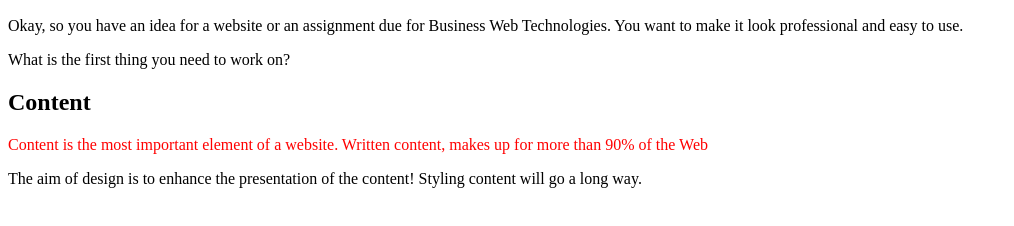
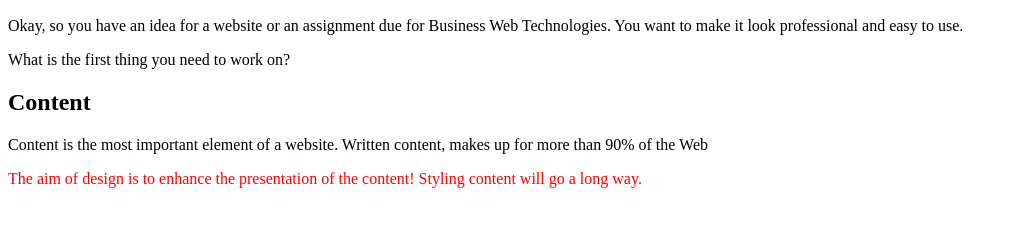
Before and after one commit to kaixinlong/ISYS3004-Web-Page-Design, a plain HTML site: page index.html in a window 1280 px wide. Shown: the part 110-336 px from the top of the page, without its empty margins (0-1014 px from the left). Drawn offline with Linux system fonts and the light colour scheme.

Commit message:
Add attributes

```diff
--- a/index.html
+++ b/index.html
@@ -7,13 +7,16 @@
 <body>
     <h1 style="color:blue;text-align:center">Web Page Design</h1>
     <h2>The Idea</h2>
+
     <p>Okay, so you have an idea for a website or an assignment due for Business Web Technologies.
     You want to make it look professional and easy to use.</p>
     <p>What is the first thing you need to work on?</p>
+
     <h2>Content</h2>
-    <p style="color:red"> Content is the most important element of a website. Written content, makes up for
+
+    <p> Content is the most important element of a website. Written content, makes up for
     more than 90% of the Web</p>
-    <p>The aim of design is to enhance the presentation of the content! Styling content
+    <p style="color:red">The aim of design is to enhance the presentation of the content! Styling content
     will go a long way.</p>
 
 </body>
```
